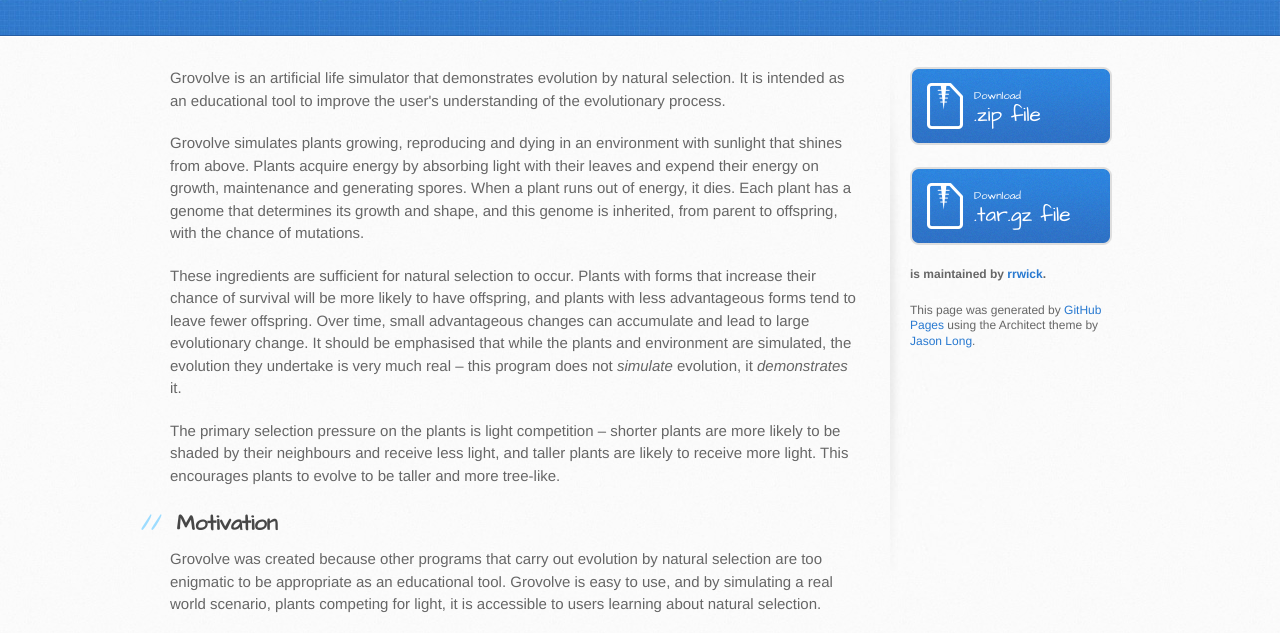
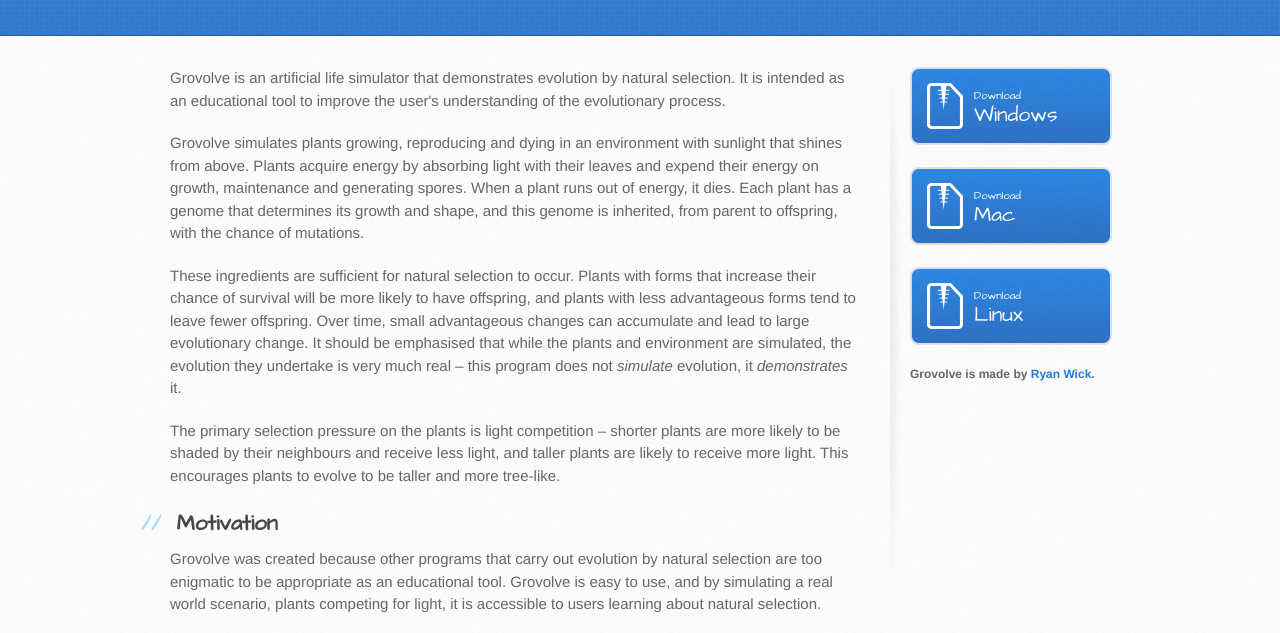
Before and after one commit to rrwick/Grovolve, a plain HTML site: page index.html in a window 1280 px wide. Shown: the part 165-798 px from the top of the page. Drawn offline with Linux system fonts and the light colour scheme.

Commit message:
Include binary links

```diff
--- a/index.html
+++ b/index.html
@@ -60,18 +60,20 @@
         </section>
 
         <aside id="sidebar">
-          <a href="https://github.com/rrwick/Grovolve/zipball/master" class="button">
+          <a href="https://github.com/rrwick/Grovolve/releases/download/v1.0.0/Grovolve_Windows_v1.0.0.zip" class="button">
             <small>Download</small>
-            .zip file
+            Windows
           </a>
-          <a href="https://github.com/rrwick/Grovolve/tarball/master" class="button">
+          <a href="https://github.com/rrwick/Grovolve/releases/download/v1.0.0/Grovolve_Mac_v1.0.0.zip" class="button">
             <small>Download</small>
-            .tar.gz file
+            Mac
+          </a>
+		  <a href="https://github.com/rrwick/Grovolve/releases/download/v1.0.0/Grovolve_Linux_v1.0.0.zip" class="button">
+            <small>Download</small>
+            Linux
           </a>
 
-          <p class="repo-owner"><a href="https://github.com/rrwick/Grovolve"></a> is maintained by <a href="https://github.com/rrwick">rrwick</a>.</p>
-
-          <p>This page was generated by <a href="https://pages.github.com">GitHub Pages</a> using the Architect theme by <a href="https://twitter.com/jasonlong">Jason Long</a>.</p>
+          <p class="repo-owner"><a href="https://github.com/rrwick/Grovolve"></a>Grovolve is made by <a href="https://github.com/rrwick">Ryan Wick</a>.</p>
         </aside>
       </div>
     </div>
--- a/stylesheets/stylesheet.css
+++ b/stylesheets/stylesheet.css
@@ -859,7 +859,7 @@
     border-top: solid 1px #ddd;
   }
   aside#sidebar a.button {
-    display: none;
+    display: inline-block;
   }
   #main-content h1:before,
   #main-content h2:before,
```
